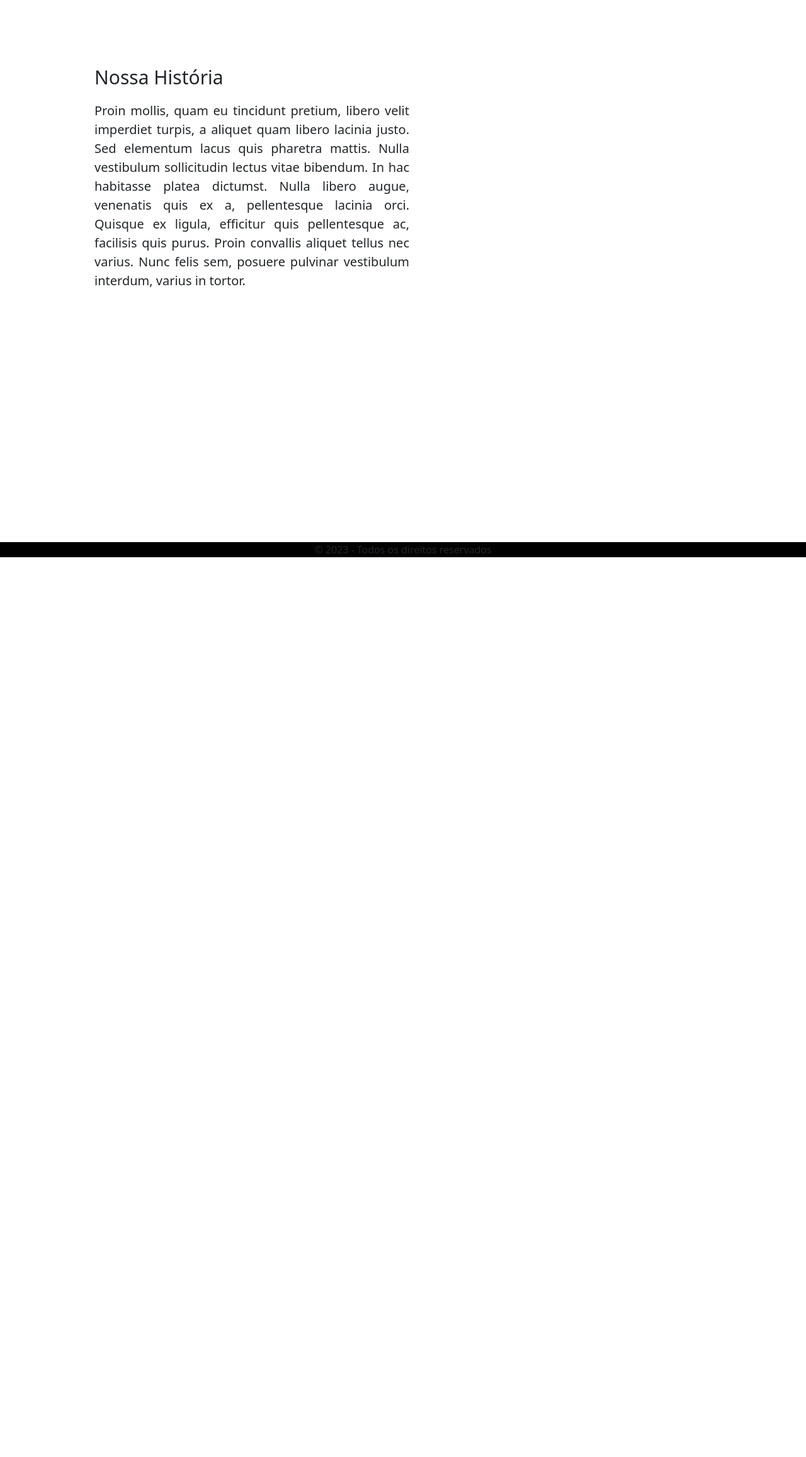
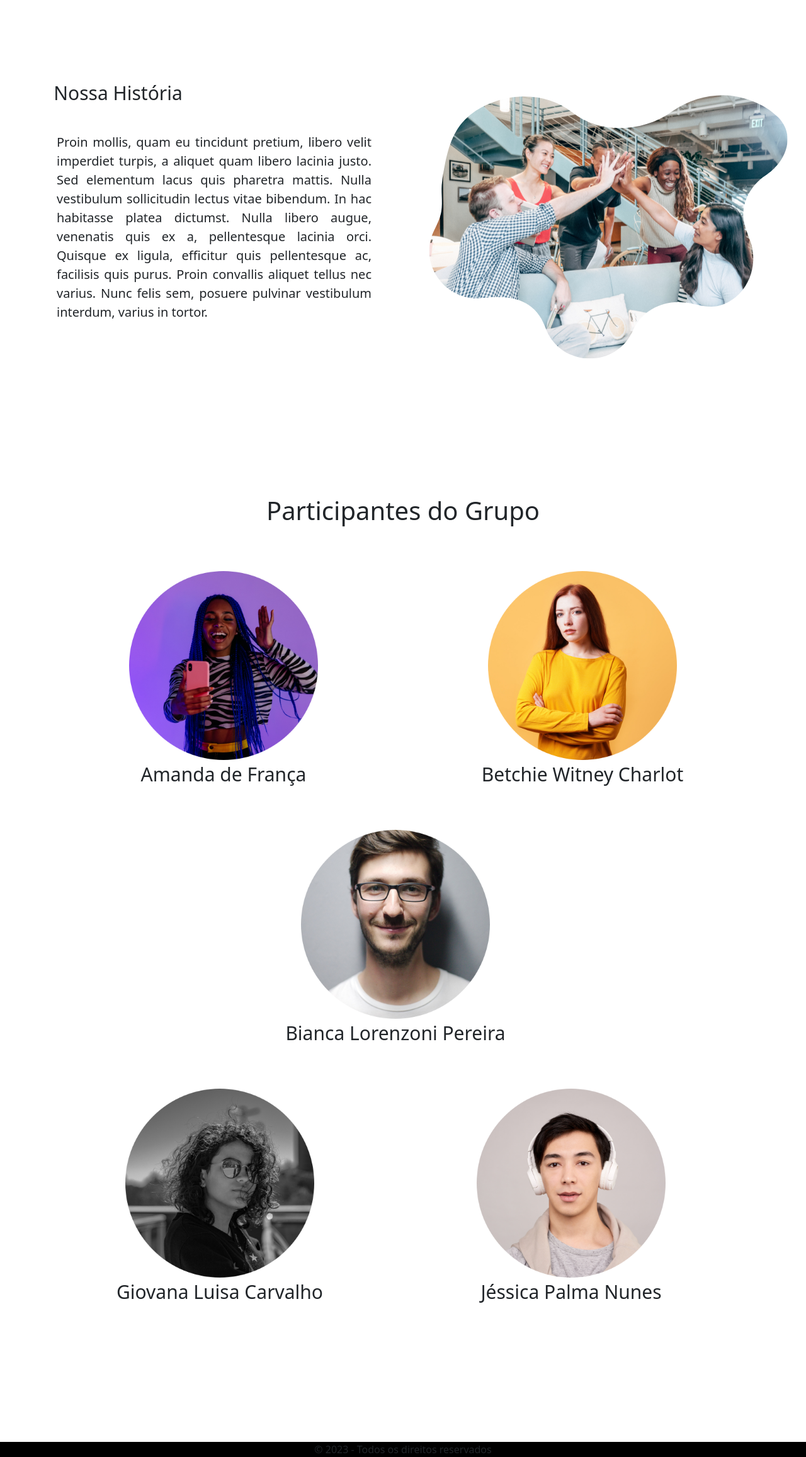
Before and after one commit to kath09luisa/DreamsBooks, a PHP site: page /quemsomos.html in a window 1280 px wide. Shown: the part 223-2537 px from the top of the page at 63% size. Before the commit the page ends 1108 px from the top, so only its background shows below. Run offline with PHP 8.4, Linux system fonts and the light colour scheme; some libraries are stand-ins or nearby versions.

Commit message:
término da página quem somos e outras mudanças

```diff
--- a/index.html
+++ b/index.html
@@ -100,13 +100,13 @@
     <div id="carouselExampleSlidesOnly" class="carousel slide" data-bs-ride="carousel" interval="100">
       <div class="carousel-inner">
         <div class="carousel-item active">
-          <img src="1.png" class="d-block w-100" alt="...">
+          <img src="slide1.png" class="d-block w-100" alt="...">
         </div>
         <div class="carousel-item">
-          <img src="2.png" class="d-block w-100" alt="...">
+          <img src="slide2.png" class="d-block w-100" alt="...">
         </div>
         <div class="carousel-item">
-          <img src="3.png" class="d-block w-100" alt="...">
+          <img src="slide3.png" class="d-block w-100" alt="...">
         </div>
       </div>
     </div>
--- a/quemsomos.html
+++ b/quemsomos.html
@@ -95,10 +95,12 @@
       </nav>
     </header>
 
-
+    <div id="center">
       <div id="titulo">
             <p class="fw-normal">Nossa História</p>
       </div>
+    </div>
+    <div id="center2">
       <div id="textinho">
         <p class="fw-light">Proin mollis, quam eu tincidunt pretium,
           libero velit imperdiet turpis, a aliquet quam libero lacinia justo.
@@ -110,11 +112,61 @@
           interdum, varius in tortor.
         </p>
       </div>
+    </div>
+    <div id="center3">
+      <div id="ft_grupo">
+        <img src="ex1.png" alt="Nosso Grupo!">
+      </div>
+    </div>
 
+    <div id="center4">
+      <div id="titulo2">
+        <p class="fw-normal">Participantes do Grupo</p>
+      </div>
+    </div>
 
+    <div class="container text-center">
+      <div class="row align-items-start">
+        <div class="col">
+         <div id="pessoa1">
+              <a href="#"><img src="p1.png" width="300px" alt="pessoa1"></a>
+              <p class="fw-medium" id="p1">Amanda de França</p>
+          </div>
+        </div>
+        <div class="col">
+          <div id="pessoa2">
+               <a href="#"><img src="p2.png" width="300px" alt="pessoa2"></a>
+               <p class="fw-medium" id="p1">Betchie Witney Charlot</p>
+           </div>
+         </div>
+        <div class="row align-items-center">
+         <div class="col">
+          <div id="pessoa3">
+               <a href="#"><img src="p3.png" width="300px" alt="pessoa3"></a>
+               <p class="fw-medium" id="p1">Bianca Lorenzoni Pereira</p>
+           </div>
+         </div>
+        </div>
+        <div class="row align-items-center">
+        <div class="col">
+          <div id="pessoa4">
+            <a href="#"><img src="p4.png" width="300px" alt="pessoa4"></a>
+            <p class="fw-medium" id="p1">Giovana Luisa Carvalho</p>
+          </div>
+        </div>
+        <div class="col">
+          <div id="pessoa5">
+            <a href="#"><img src="p5.png" width="300px" alt="pessoa5"></a>
+              <p class="fw-medium" id="p1">Jéssica Palma Nunes</p>
+            </div>
+          </div>
+        </div>
+      </div>
+    </div>
 
     <footer class="bottom">
       <p>&copy; 2023 - Todos os direitos reservados</p>
     </footer>
+
   </body>
 </html>
--- a/style_qs.css
+++ b/style_qs.css
@@ -23,6 +23,16 @@ body {
     height: auto;
     font-size: 30px;
   }
+  #titulo2{
+    margin-top: 20px;
+    width: auto;
+    height: auto;
+    font-size: 40px;
+    cursor: pointer;
+  }
+  #titulo2:hover{
+    text-decoration: underline;
+  }
 #textinho{
     margin-left: 150px;
     width: 500px;
@@ -35,4 +45,40 @@ body {
   justify-content: baseline;
   background-color: black;
   margin-top: 200px;
+  width: 100%;
 }
+#ft_grupo{
+  margin-top: -600px;
+  margin-left: 750px;
+  height: 400px;
+  width: 400px;
+}
+#center, #center2, #center3, #center4{
+  background-color: rgb(255, 255, 255);
+  justify-content: center;
+  margin: 0 auto;
+  margin-top: 25px;
+  padding: 0 2%;
+  display: flex;
+}
+#center{
+  margin-left: -1055px;
+}
+#center2{
+  margin-left: -750px;
+}
+#center3{
+  margin-left: -300px;
+}
+#pessoa1, #pessoa2{
+  margin-top: 50px;
+}
+#pessoa3{
+  margin-top: 50px;
+}
+#pessoa4, #pessoa5{
+  margin-top: 50px;
+}
+#p1{
+  font-size: 30px;
+}
```
Also changed, not shown: 1.png (deleted), 2.png (deleted), 3.png (deleted), Slide2.png, Slide3.png, ex1.png (added), grupo.png (added), p1.png (added), p2.png (added), p3.png (added), p4.png (added), p5.png (added), slide1.png. Lines whose indentation alone changed are shown as unchanged.
